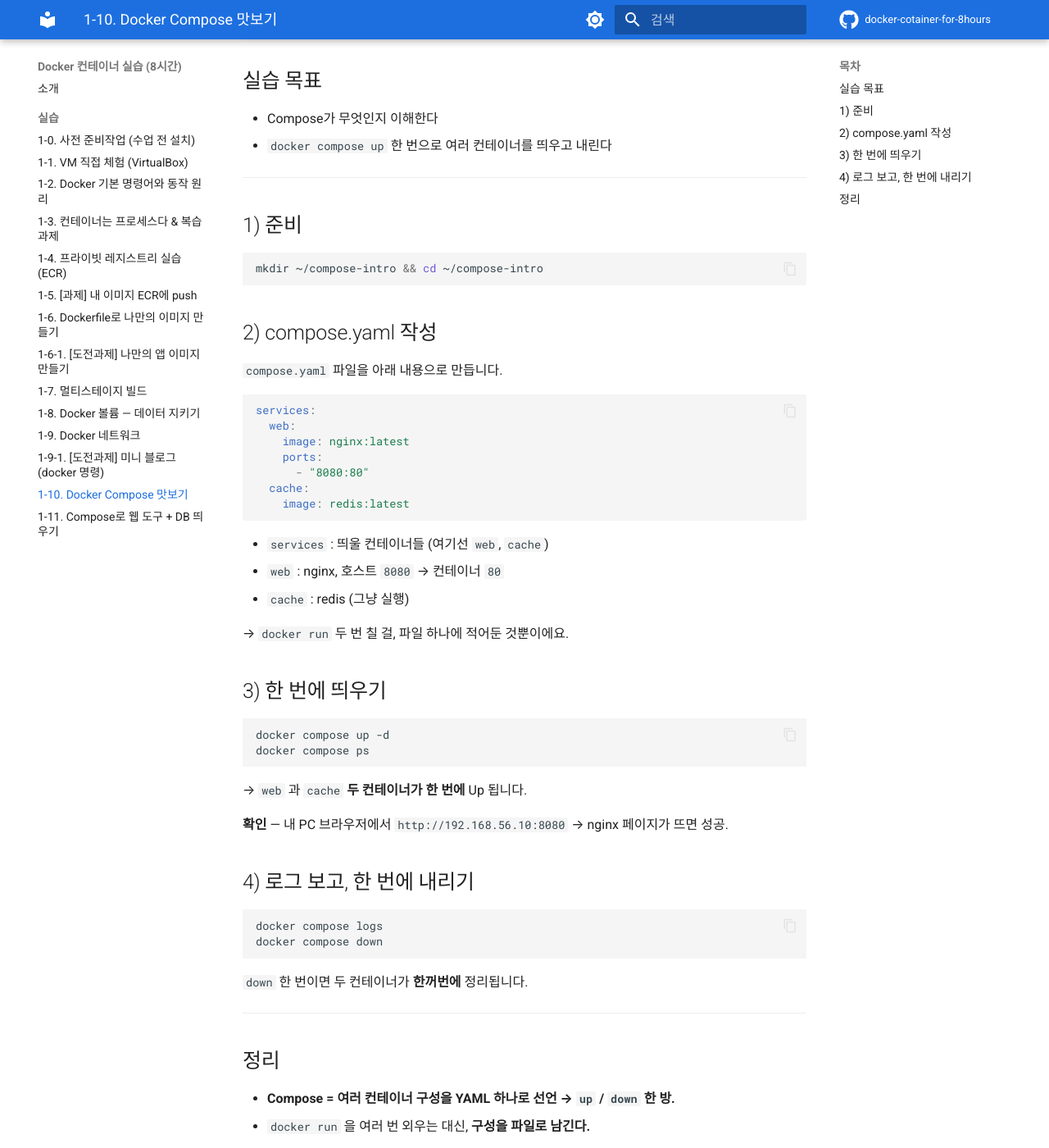
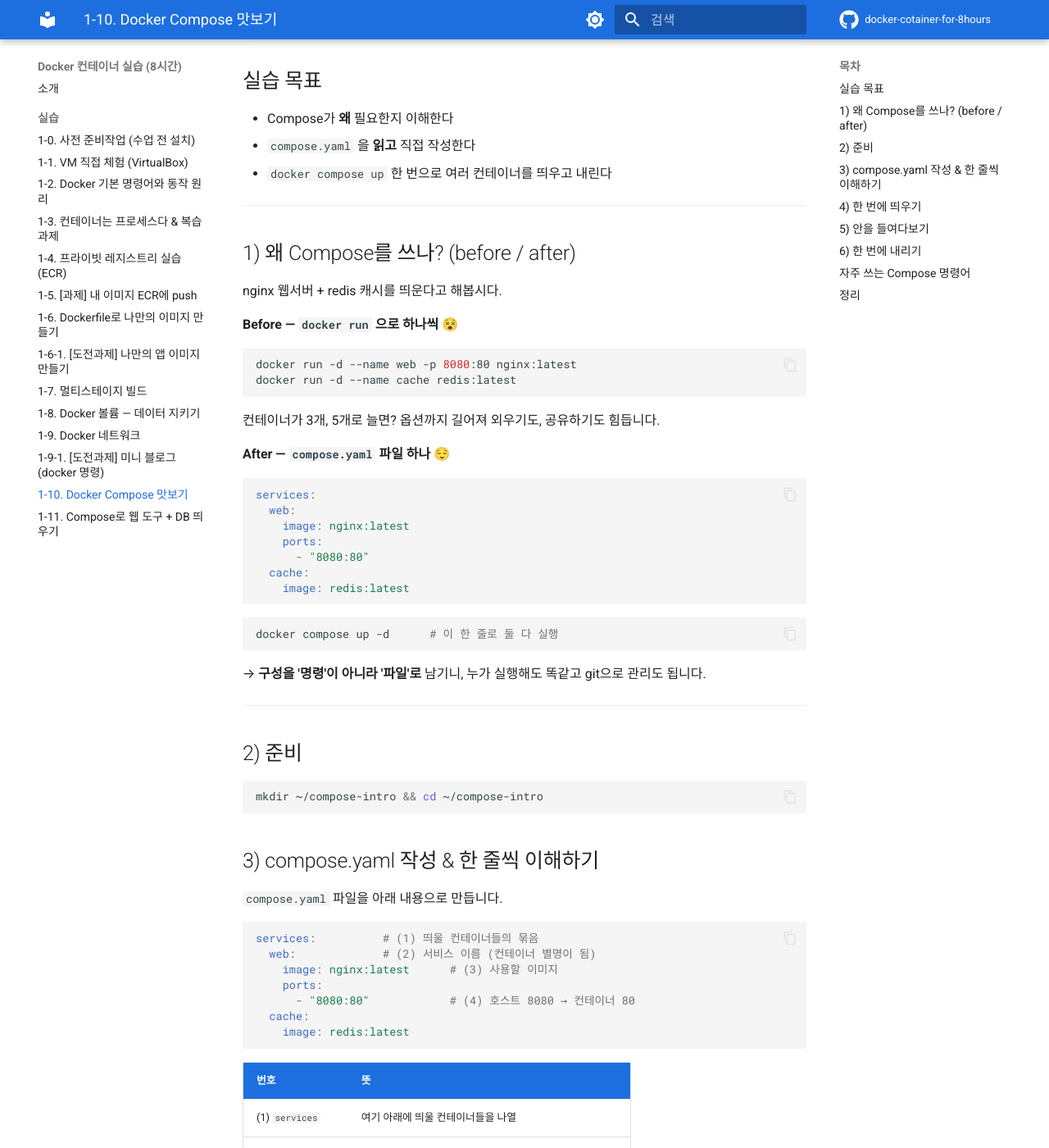
Before and after one commit to skilleat-labs/docker-cotainer-for-8hours, an MkDocs documentation site: the page built from docs/day1/10-compose-intro.md, in a window 1280 px wide and 1400 px high, scrolled down 243 px. Shown: the whole window at 82% size. Built offline with MkDocs 1.6.1 and Material for MkDocs 9.7.7, drawn with Linux system fonts in a browser that asks for light colours; comment, search, counter and statistics services are not loaded; some of the changed text lies outside the part shown.

Commit message:
Enrich 1-10 Compose intro (why/annotated yaml/commands/auto-network)
Co-Authored-By: Claude Opus 4.8 <noreply@anthropic.com>

````diff
--- a/docs/day1/10-compose-intro.md
+++ b/docs/day1/10-compose-intro.md
@@ -6,20 +6,26 @@
 
 ## 실습 목표
 
-- Compose가 무엇인지 이해한다
+- Compose가 **왜** 필요한지 이해한다
+- `compose.yaml` 을 **읽고** 직접 작성한다
 - `docker compose up` 한 번으로 여러 컨테이너를 띄우고 내린다
 
 ---
 
-## 1) 준비
+## 1) 왜 Compose를 쓰나? (before / after)
+
+nginx 웹서버 + redis 캐시를 띄운다고 해봅시다.
+
+**Before — `docker run` 으로 하나씩** 😵
 
 ```bash
-mkdir ~/compose-intro && cd ~/compose-intro
+docker run -d --name web -p 8080:80 nginx:latest
+docker run -d --name cache redis:latest
 ```
 
-## 2) compose.yaml 작성
+컨테이너가 3개, 5개로 늘면? 옵션까지 길어져 외우기도, 공유하기도 힘듭니다.
 
-`compose.yaml` 파일을 아래 내용으로 만듭니다.
+**After — `compose.yaml` 파일 하나** 😌
 
 ```yaml
 services:
@@ -31,38 +37,107 @@ services:
     image: redis:latest
 ```
 
-- `services` : 띄울 컨테이너들 (여기선 `web`, `cache`)
-- `web` : nginx, 호스트 `8080` → 컨테이너 `80`
-- `cache` : redis (그냥 실행)
+```bash
+docker compose up -d      # 이 한 줄로 둘 다 실행
+```
 
-→ `docker run` 두 번 칠 걸, 파일 하나에 적어둔 것뿐이에요.
+→ **구성을 '명령'이 아니라 '파일'로** 남기니, 누가 실행해도 똑같고 git으로 관리도 됩니다.
 
-## 3) 한 번에 띄우기
+---
+
+## 2) 준비
+
+```bash
+mkdir ~/compose-intro && cd ~/compose-intro
+```
+
+## 3) compose.yaml 작성 & 한 줄씩 이해하기
+
+`compose.yaml` 파일을 아래 내용으로 만듭니다.
+
+```yaml
+services:          # (1) 띄울 컨테이너들의 묶음
+  web:             # (2) 서비스 이름 (컨테이너 별명이 됨)
+    image: nginx:latest      # (3) 사용할 이미지
+    ports:
+      - "8080:80"            # (4) 호스트 8080 → 컨테이너 80
+  cache:
+    image: redis:latest
+```
+
+| 번호 | 뜻 |
+|---|---|
+| (1) `services` | 여기 아래에 띄울 컨테이너들을 나열 |
+| (2) `web` / `cache` | **서비스 이름** — 컨테이너 이름이자, 서로 부를 때의 주소가 됨 |
+| (3) `image` | `docker run` 의 이미지와 같음 |
+| (4) `ports` | `docker run -p` 와 같음 (`"호스트:컨테이너"`) |
+
+!!! warning "YAML은 '들여쓰기'가 생명"
+    - **`Tab` 대신 스페이스(공백)** 로 들여쓰세요.
+    - 같은 계층은 **칸 수를 똑같이** 맞춰야 합니다. 어긋나면 `up` 할 때 에러가 납니다.
+
+## 4) 한 번에 띄우기
 
 ```bash
 docker compose up -d
 docker compose ps
 ```
 
-→ `web` 과 `cache` **두 컨테이너가 한 번에** Up 됩니다.
+→ `web` 과 `cache` **두 컨테이너가 한 번에** Up.
+
+!!! tip "`-d` 는 무슨 뜻? (up vs up -d)"
+    - `docker compose up` : **앞단(foreground)** 실행 → 로그가 화면에 흐르고, `Ctrl + C` 로 멈춤
+    - `docker compose up -d` : **백그라운드**로 실행 → 터미널을 계속 쓸 수 있음
 
 **확인** — 내 PC 브라우저에서 `http://192.168.56.10:8080` → nginx 페이지가 뜨면 성공.
 
-## 4) 로그 보고, 한 번에 내리기
+## 5) 안을 들여다보기
+
+**로그 보기**
 
 ```bash
-docker compose logs
+docker compose logs          # 전체 로그
+docker compose logs web      # web 서비스만
+```
+
+**Compose가 자동으로 만들어 준 '네트워크' 확인**
+
+```bash
+docker network ls | grep compose-intro
+```
+
+!!! info "Compose는 네트워크를 자동으로 만들어 줍니다"
+    `up` 하면 이 스택 전용 네트워크가 자동 생성되고, **같은 파일 안의 서비스들은 서로 '이름'으로 통신**할 수 있습니다.
+    (예: web 안에서 `cache` 라는 이름으로 redis에 접근 가능) — 이 부분은 **1-11** 에서 직접 확인해요.
+
+## 6) 한 번에 내리기
+
+```bash
 docker compose down
 ```
 
-`down` 한 번이면 두 컨테이너가 **한꺼번에** 정리됩니다.
+`down` 한 번이면 컨테이너와 자동 생성된 네트워크까지 **한꺼번에** 정리됩니다.
+
+---
+
+## 자주 쓰는 Compose 명령어
+
+| 명령 | 하는 일 |
+|---|---|
+| `docker compose up -d` | 스택을 백그라운드로 띄움 |
+| `docker compose ps` | 이 스택의 컨테이너 상태 |
+| `docker compose logs [서비스]` | 로그 보기 |
+| `docker compose stop` / `start` | 멈춤 / 다시 시작 (삭제 X) |
+| `docker compose down` | 컨테이너·네트워크 정리 |
+| `docker compose down -v` | 볼륨까지 함께 삭제 |
 
 ---
 
 ## 정리
 
 - **Compose = 여러 컨테이너 구성을 YAML 하나로 선언 → `up` / `down` 한 방.**
-- `docker run` 을 여러 번 외우는 대신, **구성을 파일로 남긴다.**
+- `docker run` 을 여러 번 외우는 대신, **구성을 파일로 남긴다** (재현성·공유·버전관리).
+- `up` 하면 **전용 네트워크가 자동 생성**되어 서비스끼리 이름으로 통신할 수 있다. (→ 1-11)
 
 !!! note "`docker compose` (v2)"
-    최신 Docker는 띄어쓰기 있는 `docker compose` 를 씁니다. (예전 `docker-compose` 아님)
+    최신 Docker는 띄어쓰기 있는 `docker compose` 를 씁니다. 파일 이름은 `compose.yaml` (또는 `docker-compose.yml`) 둘 다 인식돼요.
````
